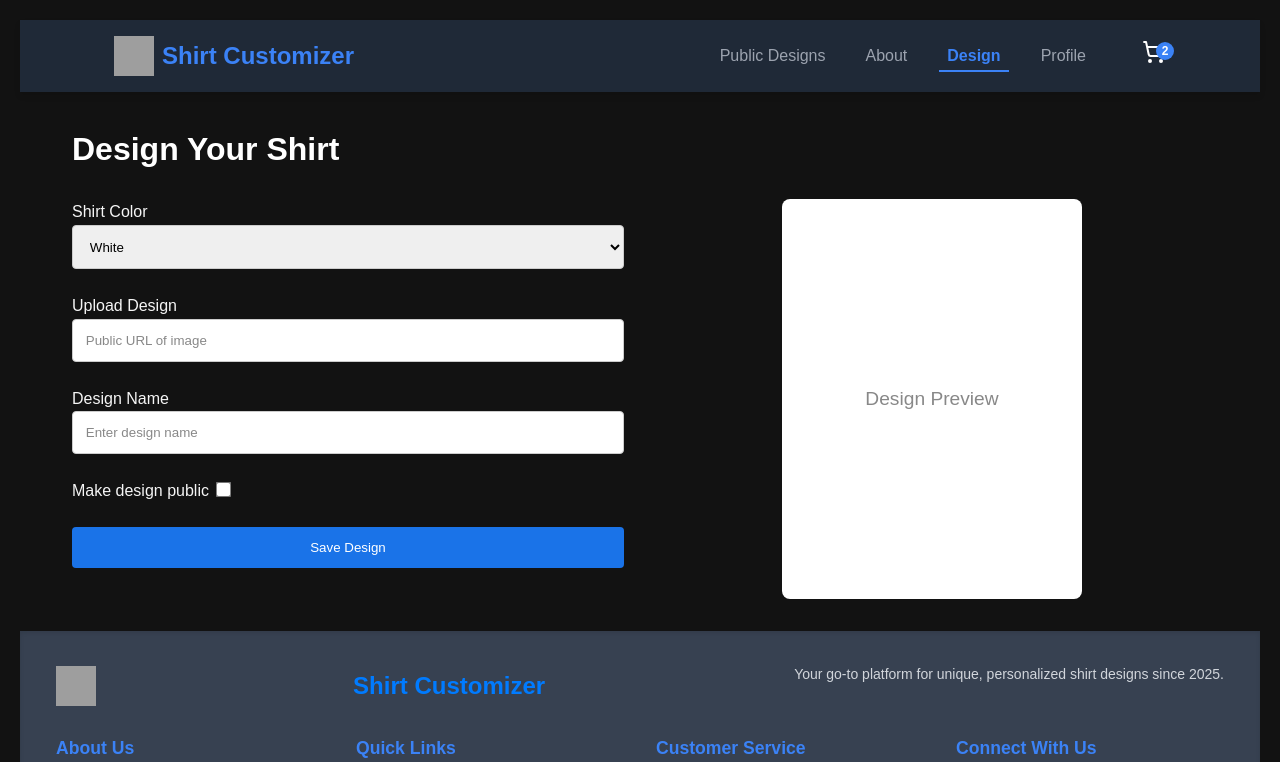
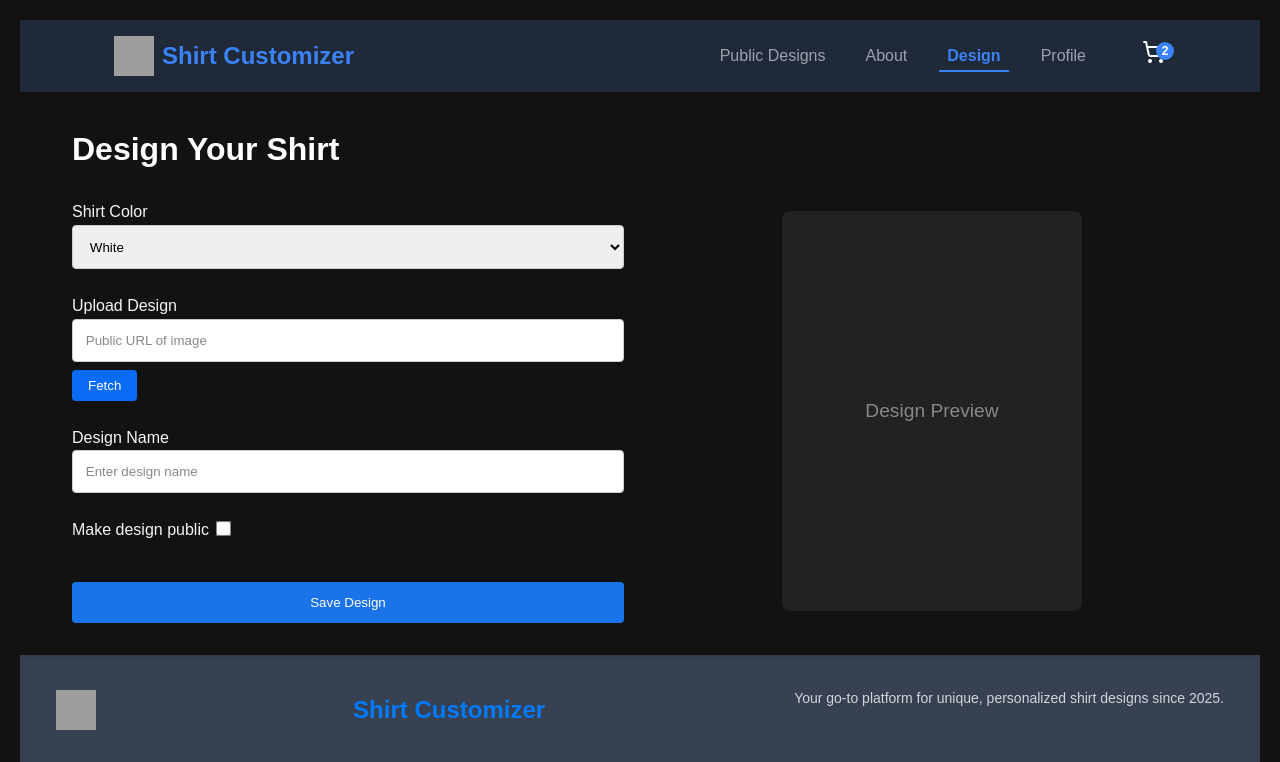
Before and after one commit to nrjGH/tshirt-customization-backend, a React (Create React App) app in the folder frontend/: page /design in a window 1280 px wide. Shown: the top 762 px of the page. Built offline with nearby package versions, Linux system fonts and the light colour scheme; grey boxes are pictures that could not be loaded.

Commit message:
fixed codes involving aggregatepaginate

```diff
--- a/frontend/src/components/design/DesignToolPage.jsx
+++ b/frontend/src/components/design/DesignToolPage.jsx
@@ -6,6 +6,11 @@ const DesignToolPage = () => {
   const [design, setDesign] = useState('');
   const [name, setName] = useState('');
   const [isPublic, setIsPublic] = useState(false);
+  const [previewImage, setPreviewImage] = useState(''); // State for fetched image
+
+  const handleFetchImage = () => {
+    setPreviewImage(design); // Set the fetched image as the preview
+  };
 
   const handleSubmit = (e) => {
     e.preventDefault();
@@ -47,6 +52,13 @@ const DesignToolPage = () => {
                 placeholder="Public URL of image"
                 className="design-input"
               />
+              <button
+                type="button"
+                className="fetch-button"
+                onClick={handleFetchImage}
+              >
+                Fetch
+              </button>
             </div>
             <div className="form-group">
               <label htmlFor="name">Design Name</label>
@@ -78,13 +90,13 @@ const DesignToolPage = () => {
           <div
             className="preview-box"
             style={{
-              backgroundColor:
-                color === 'white' ? '#ffffff' : color.startsWith('pastel') ? `var(--color-${color})` : color,
+              // backgroundColor:
+              //   color === 'white' ? '#ffffff' : color.startsWith('pastel') ? var(--color-${color}) : color,
             }}
           >
-            {design ? (
+            {previewImage ? (
               <img
-                src={design}
+                src={previewImage}
                 alt="Design Preview"
                 className="preview-image"
               />
--- a/frontend/src/components/design/design.css
+++ b/frontend/src/components/design/design.css
@@ -44,7 +44,8 @@
   transform: scale(1.2);
 }
 
-  .design-button {
+.design-button,
+.fetch-button {
   width: 100%;
   padding: 0.8rem;
   background-color: #1a73e8;
@@ -53,6 +54,18 @@
   border-radius: 4px;
   cursor: pointer;
   transition: transform 0.2s ease-in-out, background-color 0.2s;
+  margin-top: 1rem;
+}
+
+.fetch-button {
+  width: auto;
+  padding: 0.5rem 1rem;
+  background-color: #0a6cf4;
+  margin-top: 0.5rem;
+}
+
+.fetch-button:hover {
+  background-color: #0749a3;
 }
 
 .design-button:hover {
```
Also changed, not shown: 1 other file (tests, documents, lock files or other folders). Lines whose indentation alone changed are shown as unchanged.
